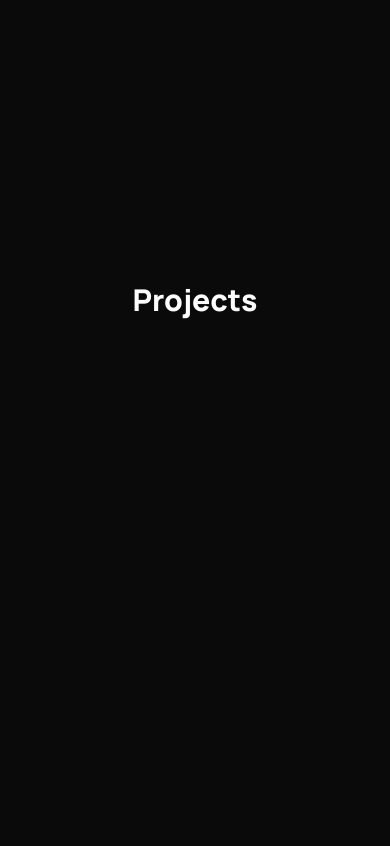
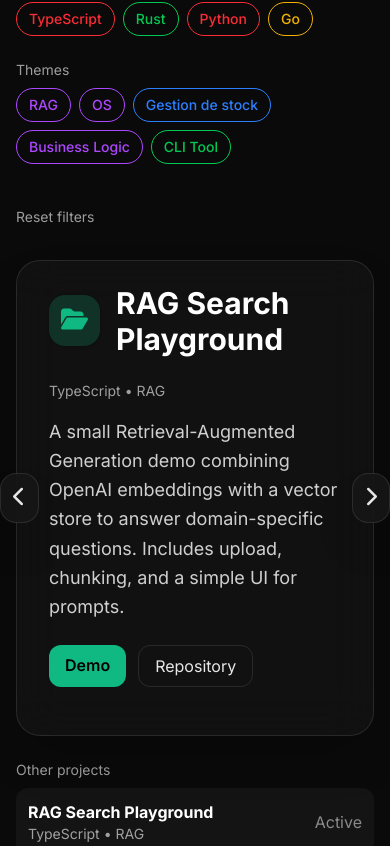
Before and after one commit to gigasandwich/giga-portfolio, a Next.js app: page / in a window 390 px wide. Shown: the part 1778-2624 px from the top of the page. Before the commit the page ends 2516 px from the top, so only its background shows below. Built offline with nearby package versions, Linux system fonts and the light colour scheme.

Commit message:
Add expected layout for the project filter

```diff
--- a/src/app/page.tsx
+++ b/src/app/page.tsx
@@ -5,6 +5,7 @@
 import WhatIDo from "@/sections/WhatIDo";
 import { useState, useEffect } from "react";
 import Experience from "@/sections/Experience";
+import Projects from "@/sections/Projects";
 
 export default function Home() {
   const [isSidebarOpen, setIsSidebarOpen] = useState(true);
@@ -39,8 +40,8 @@
           </section>
 
           {/* Section: Projects */}
-          <section id="projects" className="min-h-screen flex items-center justify-center">
-            <h2 className="text-3xl lg:text-4xl font-manrope font-extrabold text-white">Projects</h2>
+          <section id="projects" className="min-h-screen border-b border-white/5 py-5">
+            <Projects />
           </section>
         </main>
       </div>
--- a/src/components/BackgroundlessButton.tsx
+++ b/src/components/BackgroundlessButton.tsx
@@ -1,11 +1,14 @@
-import { useEffect, useState } from "react";
+import { useEffect, useState, ReactNode } from "react";
 
 export type ButtonProps = {
-    content: string;
+    children?: ReactNode;
+    content?: string;
     color?: string;
+    active?: boolean;
+    onClick?: () => void;
 };
 
-const BackgroundlessButton = ({content, color} : ButtonProps) => {
+const BackgroundlessButton = ({ children, content, color, active = false, onClick }: ButtonProps) => {
     const colors = [
         "border-red-500 text-red-500",
         "border-blue-500 text-blue-500",
@@ -15,7 +18,6 @@
     ];
 
     const [randomColor, setRandomColor] = useState<string | null>(null);
-
     /*
         Without the useEffect it would give this error:
 
@@ -37,16 +39,20 @@
     const finalColor = color ?? randomColor;
 
     return (
-        <button className={`
-            bg-transparent border
-            ${finalColor} hover:bg-white/5 transition
-            px-4 py-2
-            rounded-xl
-            cursor-pointer
-        `}>
-            {content}
+        <button
+            onClick={onClick}
+            className={`
+                bg-transparent border
+                ${finalColor} hover:bg-white/5 transition
+                px-3 py-1.5
+                rounded-full text-sm font-medium
+                cursor-pointer
+                ${active ? "bg-white/5" : ""}
+            `}
+        >
+            {children ?? content}
         </button>
-    )
+    );
 };
 
 export default BackgroundlessButton;
--- /dev/null
+++ b/src/data/projects/Main.ts
@@ -0,0 +1,54 @@
+export type ProjectType = {
+  language: string;
+  theme: string; // business domain / short topic
+  title: string;
+  description: string;
+  demo?: string;
+  repo?: string;
+};
+
+const projects: ProjectType[] = [
+  {
+    language: "TypeScript",
+    theme: "RAG",
+    title: "RAG Search Playground",
+    description:
+      "A small Retrieval-Augmented Generation demo combining OpenAI embeddings with a vector store to answer domain-specific questions. Includes upload, chunking, and a simple UI for prompts.",
+    demo: "https://example.com/rag-demo",
+    repo: "https://github.com/example/rag-playground",
+  },
+  {
+    language: "Rust",
+    theme: "OS",
+    title: "Tiny Kernel Experiment",
+    description:
+      "Experimental hobby kernel written in Rust demonstrating basic process switching, a minimal driver model, and a tiny userspace loader.",
+    repo: "https://github.com/example/tiny-kernel",
+  },
+  {
+    language: "Python",
+    theme: "Gestion de stock",
+    title: "Inventory Manager",
+    description:
+      "A web-based inventory management prototype with product CRUD, simple reporting and CSV import/export. Built with FastAPI and SQLite for portability.",
+    demo: "https://example.com/inventory",
+    repo: "https://github.com/example/inventory-manager",
+  },
+  {
+    language: "TypeScript",
+    theme: "Business Logic",
+    title: "Subscription Billing Engine",
+    description:
+      "A rules-driven billing engine supporting metered usage, proration and multi-currency invoices. Includes a test harness for defining billing scenarios.",
+    repo: "https://github.com/example/billing-engine",
+  },
+  {
+    language: "Go",
+    theme: "CLI Tool",
+    title: "Log Aggregator",
+    description:
+      "High-performance CLI that aggregates, filters, and samples logs from multiple sources with pluggable exporters.",
+  },
+];
+
+export default projects;
--- /dev/null
+++ b/src/sections/Projects.tsx
@@ -0,0 +1,144 @@
+"use client";
+import { useMemo, useState } from "react";
+import Title from "@/components/Title";
+import BackgroundlessButton from "@/components/BackgroundlessButton";
+import projectsData, { ProjectType } from "@/data/projects/Main";
+import CardContainer from "@/components/CardContainer";
+
+export default function Projects() {
+  const data: ProjectType[] = projectsData;
+  const [languageFilter, setLanguageFilter] = useState<string | null>(null);
+  const [themeFilter, setThemeFilter] = useState<string | null>(null);
+  const [index, setIndex] = useState(0);
+
+  const languages = useMemo(() => Array.from(new Set(data.map((p) => p.language).filter(Boolean))), [data]);
+  const themes = useMemo(() => Array.from(new Set(data.map((p) => p.theme).filter(Boolean))), [data]);
+
+  const filtered = useMemo(() => {
+    return data.filter((p) => {
+      if (languageFilter && p.language !== languageFilter) return false;
+      if (themeFilter && p.theme !== themeFilter) return false;
+      return true;
+    });
+  }, [data, languageFilter, themeFilter]);
+
+  const prev = () => setIndex((s) => (s - 1 + filtered.length) % Math.max(filtered.length, 1));
+  const next = () => setIndex((s) => (s + 1) % Math.max(filtered.length, 1));
+
+  if (filtered.length === 0) {
+    return (
+      <section>
+        <Title>Projects</Title>
+        <p className="text-white/70">No projects match the selected filters.</p>
+      </section>
+    );
+  }
+
+  const current = filtered[index % filtered.length];
+
+  return (
+    <section>
+      <Title>Projects</Title>
+
+      <div className="grid grid-cols-1 lg:grid-cols-3 gap-8 items-start">
+        <aside className="col-span-1 flex flex-col gap-6">
+          <div>
+            <h4 className="text-sm text-white/60 mb-2">Languages</h4>
+            <div className="flex flex-wrap gap-2">
+              {languages.map((lang) => (
+                <BackgroundlessButton
+                  key={lang}
+                  active={languageFilter === lang}
+                  onClick={() => {
+                    setLanguageFilter((s) => (s === lang ? null : lang));
+                    setIndex(0);
+                  }}
+                >
+                  {lang}
+                </BackgroundlessButton>
+              ))}
+            </div>
+          </div>
+
+          <div>
+            <h4 className="text-sm text-white/60 mb-2">Themes</h4>
+            <div className="flex flex-wrap gap-2">
+              {themes.map((t) => (
+                <BackgroundlessButton
+                  key={t}
+                  active={themeFilter === t}
+                  onClick={() => {
+                    setThemeFilter((s) => (s === t ? null : t));
+                    setIndex(0);
+                  }}
+                >
+                  {t}
+                </BackgroundlessButton>
+              ))}
+            </div>
+          </div>
+
+          <div className="mt-4">
+            <button
+              onClick={() => {
+                setLanguageFilter(null);
+                setThemeFilter(null);
+                setIndex(0);
+              }}
+              className="text-sm text-white/60 hover:text-white transition-colors"
+            >
+              Reset filters
+            </button>
+          </div>
+        </aside>
+
+        <div className="col-span-1 lg:col-span-2">
+          <CardContainer id={`${languageFilter || "all"}-${themeFilter || "all"}-${index}`} onPrev={prev} onNext={next}>
+            <div className="flex items-center gap-4 mb-6 px-2 md:px-8">
+              <div className="p-3 bg-primary/20 rounded-2xl text-primary shadow-sm">
+                <i className="fa-solid fa-folder-open text-2xl" />
+              </div>
+              <h3 className="text-3xl font-bold text-white">{current.title}</h3>
+            </div>
+
+            <div className="px-2 md:px-8 text-white/80 space-y-4">
+              <div className="text-sm text-white/60">{current.language} • {current.theme}</div>
+              <p className="text-lg leading-relaxed">{current.description}</p>
+            </div>
+
+            <div className="mt-auto px-2 md:px-8 py-6 flex gap-3">
+              {current.demo && (
+                <a href={current.demo} target="_blank" rel="noreferrer" className="px-4 py-2 rounded-xl bg-primary text-black font-semibold">Demo</a>
+              )}
+              {current.repo && (
+                <a href={current.repo} target="_blank" rel="noreferrer" className="px-4 py-2 rounded-xl border border-white/10 text-white/90">Repository</a>
+              )}
+            </div>
+          </CardContainer>
+
+          {/* List preview on small screens */}
+          <div className="mt-6 lg:hidden">
+            <h4 className="text-sm text-white/60 mb-2">Other projects</h4>
+            <div className="grid grid-cols-1 gap-3">
+              {filtered.map((p, i) => (
+                <button
+                  key={p.title + i}
+                  onClick={() => setIndex(i)}
+                  className={`w-full text-left p-3 rounded-xl ${i === index ? "bg-white/[0.04]" : "bg-transparent"}`}
+                >
+                  <div className="flex justify-between items-center">
+                    <div>
+                      <div className="font-bold text-white">{p.title}</div>
+                      <div className="text-sm text-white/60">{p.language} • {p.theme}</div>
+                    </div>
+                    <div className="text-white/50">{i === index ? "Active" : ""}</div>
+                  </div>
+                </button>
+              ))}
+            </div>
+          </div>
+        </div>
+      </div>
+    </section>
+  );
+}
```
